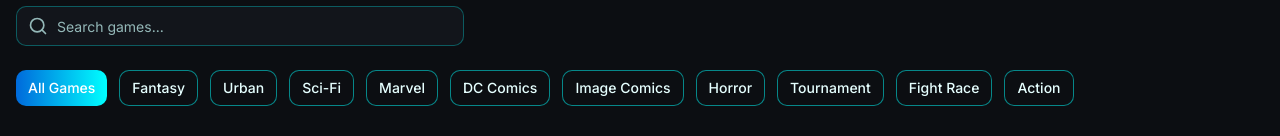
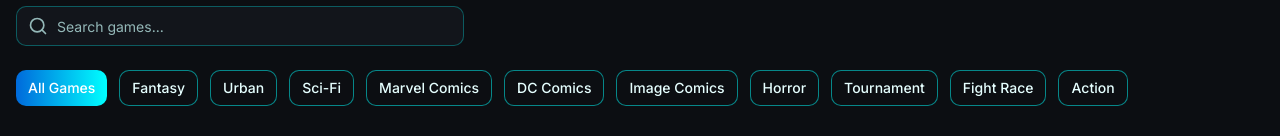
Before and after one commit to Miltonr87/bit-legends, a React (Vite) app: page / in a window 1280 px wide. Shown: the part 643-779 px from the top of the page. Built offline with nearby package versions, Linux system fonts and the light colour scheme; no server answers.

Commit message:
Fixed Marvel Comics

```diff
--- a/src/data/games/beatemup.ts
+++ b/src/data/games/beatemup.ts
@@ -627,7 +627,7 @@
     slug: "spider-man-venom-maximum-carnage-usa",
     embedId: "23888",
     year: 1994,
-    genre: "Marvel",
+    genre: "Marvel Comics",
     folder: "Marvel",
     publisher: "Acclaim",
     characters: ["Spider-Man", "Venom", "Carnage", "Shriek", "Doppelganger"],
@@ -648,7 +648,7 @@
     slug: "x-men-2-clone-wars-usa-europe",
     embedId: "29870",
     year: 1995,
-    genre: "Marvel",
+    genre: "Marvel Comics",
     folder: "Marvel",
     publisher: "Sega",
     characters: ["Wolverine", "Cyclops", "Beast", "Gambit", "Nightcrawler", "Psylocke", "Magneto"],
@@ -669,7 +669,7 @@
     slug: "wolverine-adamantium-rage-usa",
     embedId: "28548",
     year: 1994,
-    genre: "Marvel",
+    genre: "Marve Comics",
     folder: "Marvel",
     publisher: "Acclaim",
     characters: ["Wolverine", "Lady Deathstrike", "Sabretooth", "Cyber", "Shinobi Shaw"],
@@ -802,7 +802,7 @@
     slug: "marvel-super-heroes-war-of-the-gems",
     embedId: "24033",
     year: 1996,
-    genre: "Marvel",
+    genre: "Marvel Comics",
     folder: "Marvel",
     publisher: "Capcom",
     characters: ["Captain America", "Iron Man", "Wolverine", "Spider-Man", "Hulk", "Thanos"],
@@ -825,7 +825,7 @@
     slug: "the-punisher-930422-etc",
     embedId: "10428",
     year: 1993,
-    genre: "Marvel",
+    genre: "Marvel Comics",
     folder: "Marvel",
     publisher: "Capcom",
     characters: ["The Punisher", "Nick Fury", "Kingpin"],
@@ -960,7 +960,7 @@
     slug: "x-men-2-players-ver-aaa",
     embedId: "10727",
     year: 1992,
-    genre: "Marvel",
+    genre: "Marvel Comics",
     folder: "Marvel",
     publisher: "Konami",
     characters: ["Cyclops", "Wolverine", "Storm", "Colossus", "Nightcrawler", "Dazzler"],
@@ -979,7 +979,7 @@
     slug: "x-men-mutant-apocalypse-usa",
     embedId: "22926",
     year: 1994,
-    genre: "Marvel",
+    genre: "Marvel Comics",
     folder: "Marvel",
     publisher: "Capcom",
     characters: ["Wolverine", "Cyclops", "Gambit", "Beast", "Psylocke"],
@@ -1029,7 +1029,7 @@
   "Fantasy",
   "Urban",
   "Sci-Fi",
-  "Marvel",
+  "Marvel Comics",
   "DC Comics",
   'Image Comics'
 ];
--- a/src/data/games/fight.ts
+++ b/src/data/games/fight.ts
@@ -192,7 +192,7 @@
         slug: "x-men-children-of-the-atom-950105-euro-phoenix-edition-bootleg",
         embedId: "10740",
         year: 1994,
-        genre: "Marvel",
+        genre: "Marvel Comics",
         folder: "Marvel",
         publisher: "Capcom",
         characters: [
@@ -285,7 +285,6 @@
             "The King of Fighters 2002 stands as one of the most celebrated entries in the franchise, returning to the classic 3-on-3 team format with an enormous character lineup and buttery-smooth gameplay. " +
             "Fast-paced offense, iconic MAX mode juggles, and precision-based neutral play make it a tournament favorite worldwide. " +
             "Loved by competitive fans and arcade purists alike, KOF 2002 captures the golden era of SNK fighting brilliance.",
-        players: "1-2 Players",
         players: "1-2 Players",
         developer: "Eolith / SNK Playmore",
         coverImage: "/assets/covers/kof_2002.jpg",
@@ -560,8 +559,8 @@
         slug: "marvel-super-heroes",
         embedId: "9097-marvel-super-heroes-951117-brazil",
         year: 1995,
-        genre: "Marvel",
-        folder: "Marvel vs Capcom",
+        genre: "Marvel Comics",
+        folder: "Marvel",
         publisher: "Capcom",
         characters: ["Captain America", "Iron Man", "Wolverine", "Spider-Man", "Hulk", "Thanos", "Doctor Doom", "Magneto"],
         description: "Infinity Gem powered battles!",
@@ -582,8 +581,8 @@
         slug: "x-men-vs-street-fighter",
         embedId: "34755",
         year: 1996,
-        genre: "Marvel",
-        folder: "Marvel vs Capcom",
+        genre: "Marvel Comics",
+        folder: "Marvel",
         publisher: "Capcom",
         characters: ["Wolverine", "Ryu", "Cyclops", "Ken", "Juggernaut", "Zangief", "Akuma", "Apocalypse"],
         description: "Marvel vs Capcom begins!",
@@ -604,8 +603,8 @@
         slug: "marvel-super-heroes-vs-street-fighter-970625-usa-phoenix-edition-bootleg",
         embedId: "9101",
         year: 1997,
-        genre: "Marvel",
-        folder: "Marvel vs Capcom",
+        genre: "Marvel Comics",
+        folder: "Marvel",
         publisher: "Capcom",
         characters: [
             "Ryu",
@@ -635,8 +634,8 @@
         slug: "marvel-vs-capcom-clash-of-super-heroes",
         embedId: "9123",
         year: 1998,
-        genre: "Marvel",
-        folder: "Marvel vs Capcom",
+        genre: "Marvel Comics",
+        folder: "Marvel",
         publisher: "Capcom",
         characters: ["Captain Commando", "Captain America", "Spider-Man", "Gambit", "Ryu", "Chun-Li", "Hulk", "Megaman", "Wolverine", "Strider", "Venom", "Zangief"],
         description: "The ultimate crossover!",
@@ -652,7 +651,7 @@
     },]
 
 export const fightFilters = [
-    "Marvel",
+    "Marvel Comics",
     "DC Comics",
     "Sci-Fi",
     "Horror",
```
